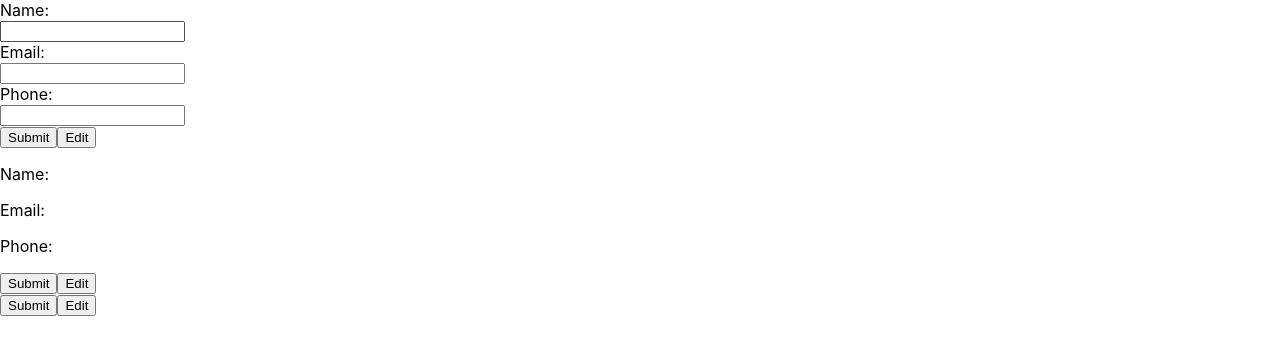
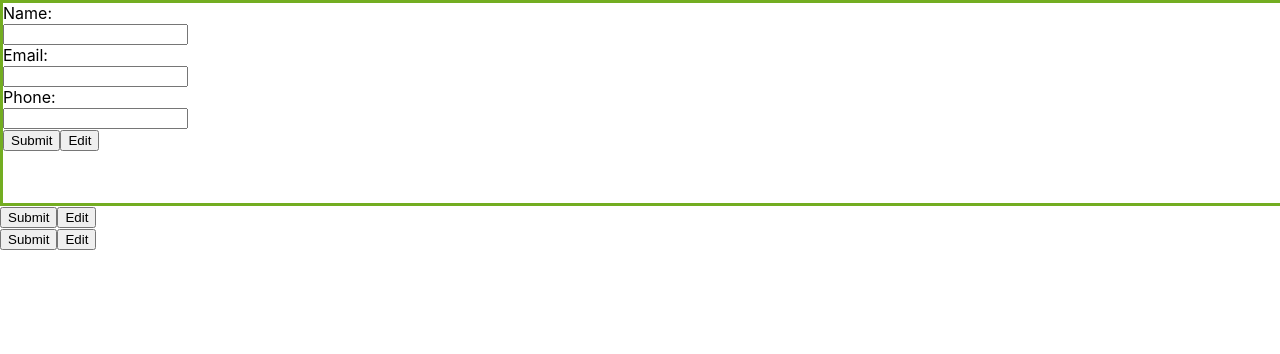
Before and after one commit to reezymane/cv-project, a React (Create React App) app: page / in a window 1280 px wide. Shown: the top 354 px of the page. Built offline with nearby package versions, Linux system fonts and the light colour scheme.

Commit message:
add styling for .GeneralFormAndInfo and .General Form

```diff
--- a/src/styles/index.css
+++ b/src/styles/index.css
@@ -11,3 +11,16 @@ code {
   font-family: source-code-pro, Menlo, Monaco, Consolas, 'Courier New',
     monospace;
 }
+
+.GeneralFormAndInfo {
+  position: relative;
+  width: 100vw;
+  height: 200px;
+  border: 3px solid #73AD21;
+}
+
+.GeneralForm {
+  position: absolute;
+  background-color: white;
+  display: block;
+}
```
